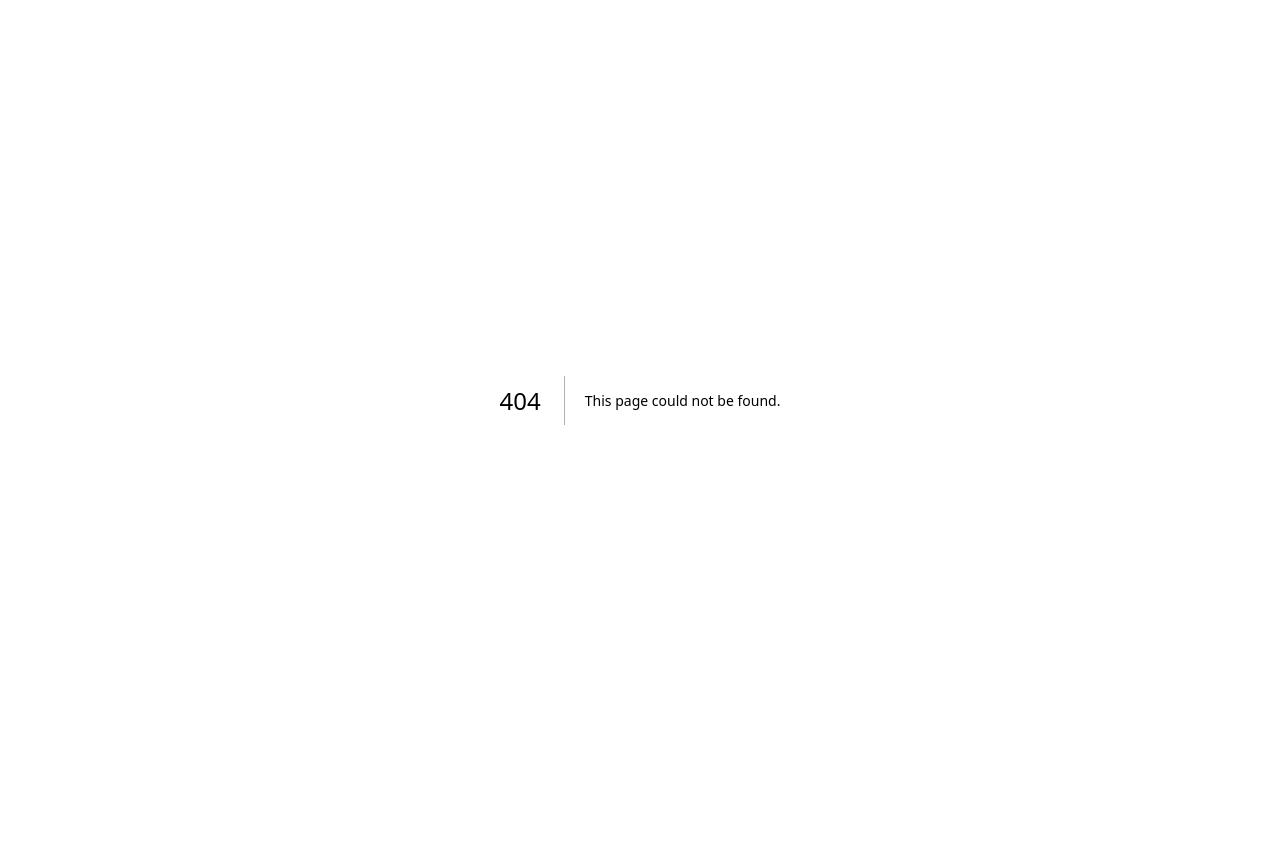
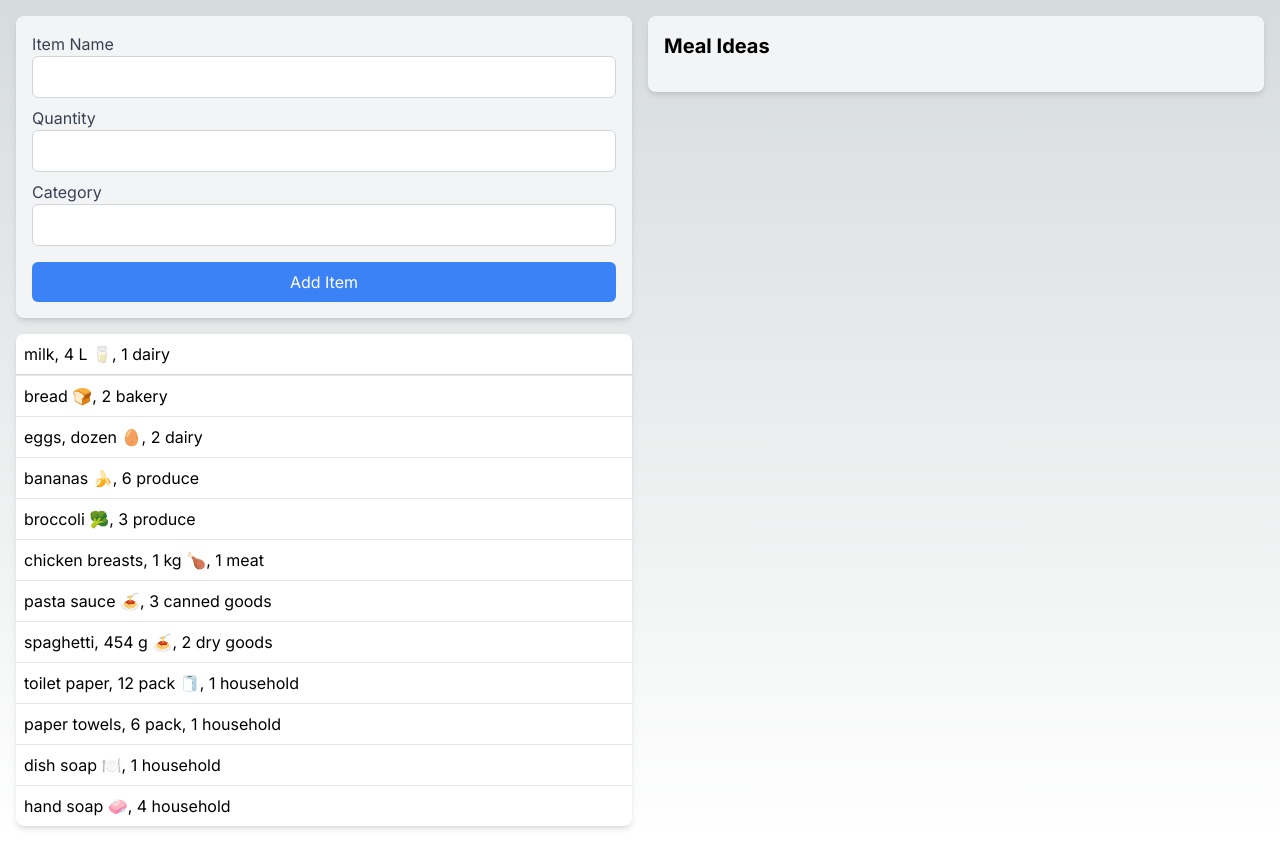
Before and after one commit to Vrajdp/cprg306-assignments, a Next.js app: page /week-7 in a window 1280 px wide. Before the commit this address had no page. Before the commit the page ends 800 px from the top, so only its background shows below. Built offline with nearby package versions, Linux system fonts and the light colour scheme.

Commit message:
week7 commit

```diff
--- a/app/page.js
+++ b/app/page.js
@@ -18,6 +18,7 @@ export default function HomePage() {
         <AssignmentLink href="/week-4" title="Week 4 Page" />
         <AssignmentLink href="/week-5" title="Week 5 Page" />
         <AssignmentLink href="/week-6" title="Week 6 Page" />
+        <AssignmentLink href="/week-7" title="Week 7 Page" />
       </ul>
     </main>
   );
--- /dev/null
+++ b/app/week-7/item-list.js
@@ -0,0 +1,17 @@
+"use client";
+
+import Item from "./item";
+
+const ItemList = ({ items, onItemSelect }) => {
+  return (
+    <div>
+      <ul className="bg-white shadow-md rounded-lg divide-y divide-gray-200">
+        {items.map((item) => (
+          <Item key={item.id} item={item} onSelect={onItemSelect} />
+        ))}
+      </ul>
+    </div>
+  );
+};
+
+export default ItemList;
--- /dev/null
+++ b/app/week-7/item.js
@@ -0,0 +1,12 @@
+import React from 'react';
+
+export default function Item({ item, onSelect }) {
+  return (
+    <li
+      onClick={() => onSelect(item)}
+      className="cursor-pointer p-2 border-b border-gray-300 hover:bg-gray-200"
+    >
+      {item.name}, {item.quantity} {item.category}
+    </li>
+  );
+}
--- /dev/null
+++ b/app/week-7/items.json
@@ -0,0 +1,74 @@
+[
+    {
+      "id": "1h2GJKH12gkHG31h1H",
+      "name": "milk, 4 L 🥛",
+      "quantity": 1,
+      "category": "dairy"
+    },
+    {
+      "id": "2KJH3k2j3H1k2J3K1H",
+      "name": "bread 🍞",
+      "quantity": 2,
+      "category": "bakery"
+    },
+    {
+      "id": "3h2KJH3k2j3H1k2J3",
+      "name": "eggs, dozen 🥚",
+      "quantity": 2,
+      "category": "dairy"
+    },
+    {
+      "id": "4k2J3K1H2GJKH12gk",
+      "name": "bananas 🍌",
+      "quantity": 6,
+      "category": "produce"
+    },
+    {
+      "id": "5H1h1H2KJH3k2j3H",
+      "name": "broccoli 🥦",
+      "quantity": 3,
+      "category": "produce"
+    },
+    {
+      "id": "6H1k2J3K1H2GJKH1",
+      "name": "chicken breasts, 1 kg 🍗",
+      "quantity": 1,
+      "category": "meat"
+    },
+    {
+      "id": "7gkHG31h1H2KJH3k",
+      "name": "pasta sauce 🍝",
+      "quantity": 3,
+      "category": "canned goods"
+    },
+    {
+      "id": "8j3H1k2J3K1H2GJK",
+      "name": "spaghetti, 454 g 🍝",
+      "quantity": 2,
+      "category": "dry goods"
+    },
+    {
+      "id": "9H12gkHG31h1H2KJ",
+      "name": "toilet paper, 12 pack 🧻",
+      "quantity": 1,
+      "category": "household"
+    },
+    {
+      "id": "10H3k2j3H1k2J3K1",
+      "name": "paper towels, 6 pack",
+      "quantity": 1,
+      "category": "household"
+    },
+    {
+      "id": "11k2J3K1H2GJKH12",
+      "name": "dish soap 🍽️",
+      "quantity": 1,
+      "category": "household"
+    },
+    {
+      "id": "12GJKH12gkHG31h1",
+      "name": "hand soap 🧼",
+      "quantity": 4,
+      "category": "household"
+    }
+  ]
--- /dev/null
+++ b/app/week-7/meal-ideas.js
@@ -0,0 +1,36 @@
+"use client";
+import { useState, useEffect } from 'react';
+
+export default function MealIdeas({ ingredient }) {
+  const [meals, setMeals] = useState([]);
+
+  async function fetchMealIdeas(ingredient) {
+    const response = await fetch(`https://www.themealdb.com/api/json/v1/1/filter.php?i=${ingredient}`);
+    const data = await response.json();
+    return data.meals;
+  }
+
+  useEffect(() => {
+    async function loadMealIdeas() {
+      if (ingredient) {
+        const meals = await fetchMealIdeas(ingredient);
+        setMeals(meals || []);
+      }
+    }
+    loadMealIdeas();
+  }, [ingredient]);
+
+  return (
+    <div className="p-4 bg-gray-100 rounded-lg shadow-md">
+      <h2 className="text-xl font-bold mb-4">Meal Ideas</h2>
+      <ul className="space-y-2">
+        {meals.map(meal => (
+          <li key={meal.idMeal} className="flex items-center space-x-4 p-2 border border-gray-300 rounded-md">
+            <img src={meal.strMealThumb} alt={meal.strMeal} className="w-16 h-16 rounded-md object-cover" />
+            <span>{meal.strMeal}</span>
+          </li>
+        ))}
+      </ul>
+    </div>
+  );
+}
--- /dev/null
+++ b/app/week-7/new-item.js
@@ -0,0 +1,48 @@
+import React, { useState } from 'react';
+
+export default function NewItem({ onAddItem }) {
+  const [name, setName] = useState('');
+  const [quantity, setQuantity] = useState('');
+  const [category, setCategory] = useState('');
+
+  const handleSubmit = (e) => {
+    e.preventDefault();
+    onAddItem({ name, quantity, category });
+    setName('');
+    setQuantity('');
+    setCategory('');
+  };
+
+  return (
+    <form onSubmit={handleSubmit} className="p-4 bg-gray-100 rounded-lg shadow-md mb-4">
+      <div className="mb-2">
+        <label className="block text-gray-700">Item Name</label>
+        <input
+          type="text"
+          value={name}
+          onChange={(e) => setName(e.target.value)}
+          className="w-full p-2 border border-gray-300 rounded-md"
+        />
+      </div>
+      <div className="mb-2">
+        <label className="block text-gray-700">Quantity</label>
+        <input
+          type="text"
+          value={quantity}
+          onChange={(e) => setQuantity(e.target.value)}
+          className="w-full p-2 border border-gray-300 rounded-md"
+        />
+      </div>
+      <div className="mb-4">
+        <label className="block text-gray-700">Category</label>
+        <input
+          type="text"
+          value={category}
+          onChange={(e) => setCategory(e.target.value)}
+          className="w-full p-2 border border-gray-300 rounded-md"
+        />
+      </div>
+      <button type="submit" className="w-full py-2 px-4 bg-blue-500 text-white rounded-md">Add Item</button>
+    </form>
+  );
+}
--- /dev/null
+++ b/app/week-7/page.js
@@ -0,0 +1,37 @@
+"use client";
+import React, { useState, useEffect } from 'react';
+import NewItem from './new-item';
+import ItemList from './item-list';
+import MealIdeas from './meal-ideas';
+import itemsData from './items.json'; // Assuming items.json is in the same directory
+
+export default function Page() {
+  const [items, setItems] = useState([]);
+  const [selectedItemName, setSelectedItemName] = useState('');
+
+  useEffect(() => {
+    // Simulate fetching items from items.json (replace with actual fetch logic if needed)
+    setItems(itemsData);
+  }, []);
+
+  const addItem = (item) => {
+    setItems([...items, item]);
+  };
+
+  const handleItemSelect = (item) => {
+    const cleanName = item.name.split(',')[0].replace(/([\u2700-\u27BF]|[\uE000-\uF8FF]|�[�-�]|�[�-�]|[\u2011-\u26FF]|�[�-�])/g, '').trim();
+    setSelectedItemName(cleanName);
+  };
+
+  return (
+    <div className="container mx-auto p-4 flex flex-col md:flex-row gap-4">
+      <div className="w-full md:w-1/2 mb-4 md:mb-0">
+        <NewItem onAddItem={addItem} />
+        <ItemList items={items} onItemSelect={handleItemSelect} />
+      </div>
+      <div className="w-full md:w-1/2">
+        <MealIdeas ingredient={selectedItemName} />
+      </div>
+    </div>
+  );
+}
```
